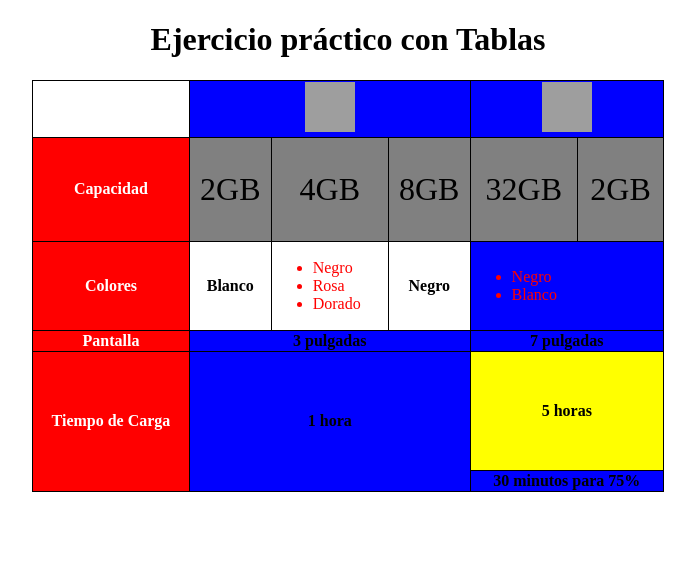
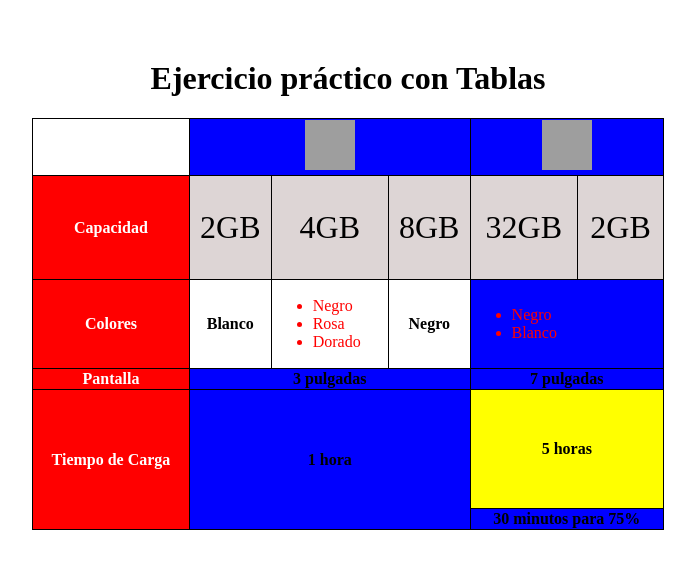
Before and after one commit to lauracastelao/Training, a plain HTML site: page tablas/tablas.html in a window 1280 px wide. Shown: the whole page, without its empty margins (292-987 px from the left). Drawn offline with Linux system fonts and the light colour scheme; grey boxes are pictures that could not be loaded.

Commit message:
Add changes in table

```diff
--- a/tablas.css
+++ b/tablas/tablas.css
@@ -1,3 +1,7 @@
+body {
+  margin-top: 60px;
+}
+
 h1 {
   text-align: center;
 }
@@ -13,7 +17,7 @@ img {
 }
 
 #fila .gb {
-  background-color: grey;
+  background-color: rgb(221, 213, 213);
   font-size: 2em;
   text-align: center;
 }
```
Also changed, not shown: estilo.sass (deleted), html/atributos.html (renamed from atributos.html), html/index.html (renamed from index.html), html/inputs.html (renamed from inputs.html), html/inscripcion.html (renamed from inscripcion.html), html/pagina.html (renamed from pagina.html), tablas/tablas.html (renamed from tablas.html).
